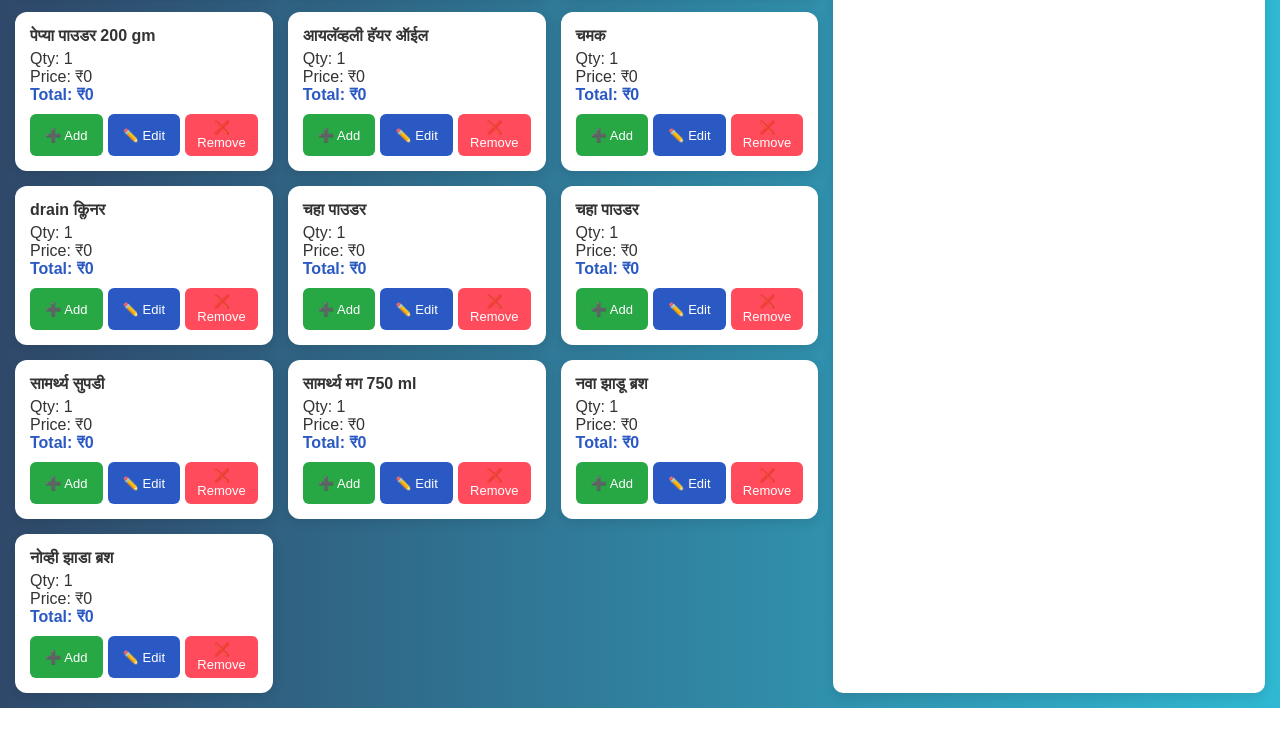
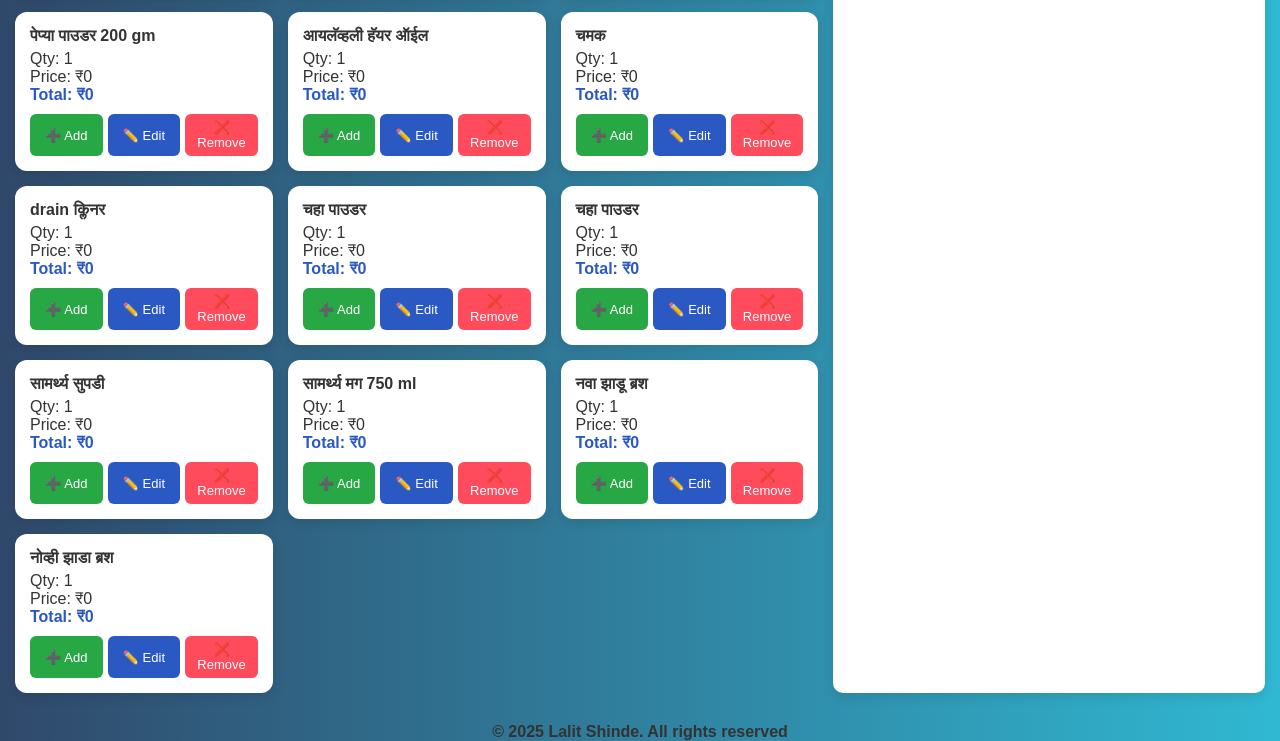
Before and after one commit to Lalitshinde18/GauravShoppingList, a plain HTML site: page index.html in a window 1280 px wide. Shown: the part 3189-3930 px from the top of the page. Before the commit the page ends 3897 px from the top, so only its background shows below. Drawn offline with nearby package versions, Linux system fonts and the light colour scheme.

Commit message:
Update index.html

```diff
--- a/index.html
+++ b/index.html
@@ -57,6 +57,12 @@
     </aside>
   </main>
 
+
+    <footer class="site-footer">
+    <div>© 2025 Lalit Shinde. All rights reserved</div>
+
+  </footer>
+
   <!-- jsPDF + AutoTable -->
   <script src="https://cdnjs.cloudflare.com/ajax/libs/jspdf/2.5.1/jspdf.umd.min.js"></script>
   <script src="https://cdnjs.cloudflare.com/ajax/libs/jspdf-autotable/3.5.29/jspdf.plugin.autotable.min.js"></script>
```
